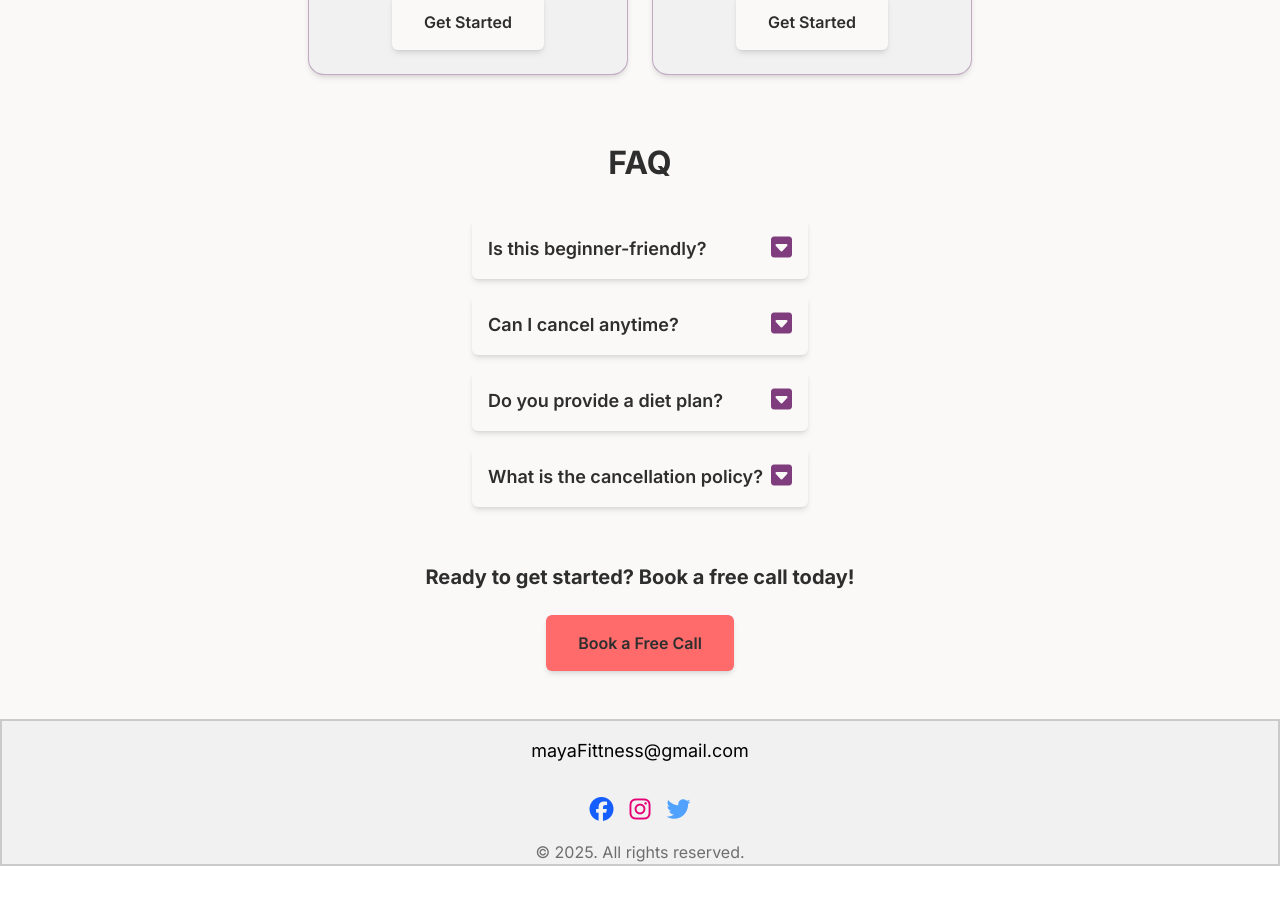
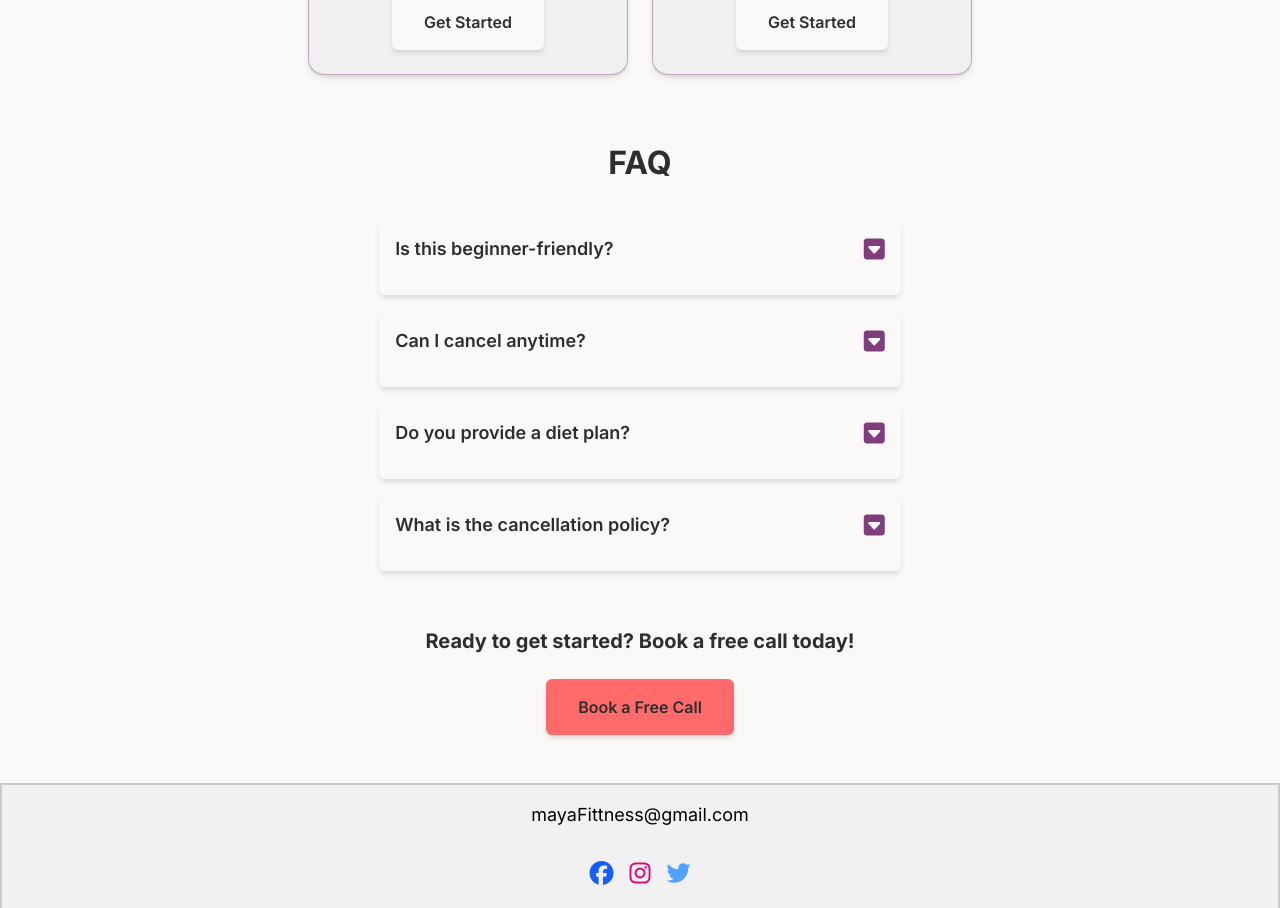
Before and after one commit to Felina404/fitness-coach, a React (Vite) app: page / in a window 1280 px wide. Shown: the part 2980-3888 px from the top of the page. Before the commit the page ends 3846 px from the top, so only its background shows below. Built offline with nearby package versions, Linux system fonts and the light colour scheme; no server answers.

Commit message:
accesibility features

```diff
--- a/src/App.tsx
+++ b/src/App.tsx
@@ -17,10 +17,10 @@ const GA_ID = import.meta.env.VITE_GA_MEASUREMENT_ID;
 function App() {
 
     useEffect(() => {
-    // if (GA_ID && import.meta.env.MODE === 'production') {
+    if (GA_ID && import.meta.env.MODE === 'production') {
       ReactGA.initialize(GA_ID);
       ReactGA.send({ hitType: 'pageview', page: window.location.pathname });
-    // }
+    }
   }, []);
 
   return (
--- a/src/components/Faq.tsx
+++ b/src/components/Faq.tsx
@@ -1,61 +1,68 @@
-import React,{useState} from 'react';
+import React, { useState } from 'react';
 
 const data = [
-  {
-    q: 'Is this beginner-friendly?',
-    a: 'Yes! Everything is tailored to your level.',
-  },
-
-    {
-    q: 'Can I cancel anytime?',
-    a: 'Yes, there’s no contract.',
-  },
-
-    {
-    q: 'Do you provide a diet plan?',
-    a: 'Yes, customized for you.',
-  },
-
-     {
-    q: 'What is the cancellation policy?',
-    a: 'We do not provide a cancellation policy. You can cancel anytime.',
-  },
-
-
+  { q: 'Is this beginner-friendly?', a: 'Yes! Everything is tailored to your level.' },
+  { q: 'Can I cancel anytime?', a: 'Yes, there’s no contract.' },
+  { q: 'Do you provide a diet plan?', a: 'Yes, customized for you.' },
+  { q: 'What is the cancellation policy?', a: 'We do not provide a cancellation policy. You can cancel anytime.' },
 ];
 
-function Faq () {
-
+function Faq() {
   const [openIndex, setOpenIndex] = useState<null | number>(null);
 
   const toggle = (i: number) => {
     setOpenIndex(openIndex === i ? null : i);
-    }
+  };
 
   return (
-        <div id="FAQ" className='font-inter'>
-            <h1 className='text-center font-bold text-[clamp(1.5rem,3vw,2rem)] text-textDark m-4 p-4 '>FAQ</h1>
+    <section id="FAQ" className="font-inter" aria-label="Frequently Asked Questions">
+      <h1 className="text-center font-bold text-[clamp(1.5rem,3vw,2rem)] text-textDark m-4 p-4">FAQ</h1>
       <div className="w-fit min-w-[16rem] max-w-full mx-auto space-y-4">
-                {data.map((item, i) => (
-                    <div key={i} className='p-4 bg-bg rounded-md shadow-md'>
-                        <div className='flex justify-start items-start gap-2'>
-                            <h2 className='text-textDark font-semibold text-lg text-left flex-1 break-words min-w-0'>{item.q}</h2>
-                            <button onClick={() => toggle(i)} className='text-textDark/80 text-left font-semibold'>
-                            <i className={`fa-solid text-2xl text-secondary cursor-pointer transition ${openIndex === i ? 'fa-square-caret-up' : 'fa-square-caret-down'}`}></i>
+        {data.map((item, i) => {
+          const isOpen = openIndex === i;
+          const buttonId = `faq-button-${i}`;
+          const panelId = `faq-panel-${i}`;
+
+          return (
+            <div key={i} className="p-4 bg-bg rounded-md shadow-md">
+              <div className="flex justify-between items-center">
+                <h2
+                  id={buttonId}
+                  className="text-textDark font-semibold text-lg text-left flex-grow break-words min-w-0"
+                     >
+                    {item.q}
+                </h2>
+                  <button
+                    aria-expanded={isOpen}
+                    aria-controls={panelId}
+                    onClick={() => toggle(i)}
+                    className="text-textDark/80 font-semibold flex items-center gap-2 cursor-pointer bg-transparent border-none p-0"
+                  >
+
+                    <i
+                      className={`fa-solid text-2xl text-secondary transition ${
+                        isOpen ? 'fa-square-caret-up' : 'fa-square-caret-down'
+                      }`}
+                      aria-hidden="true"
+                    ></i>
                   </button>
               </div>
-
-                        {openIndex === i && (
-                            <p className='text-textDark/80 text-left leading-relaxed mt-4 text-normal'>
+              <div
+            id={panelId}
+            role="region"
+            aria-labelledby={buttonId}
+            className={`text-textDark/80 text-left leading-relaxed mt-4 text-normal overflow-hidden transition-[max-height,opacity] duration-500 ease-in-out
+                ${isOpen ? 'max-h-96 opacity-100' : 'max-h-0 opacity-0'}
+            `}
+            >
             {item.a}
-                            </p>
-                        )}
-                    </div>
-                ))}
             </div>
             </div>
-
-    )
+          );
+        })}
+      </div>
+    </section>
+  );
 }
 
 export default Faq;
--- a/src/components/Header.tsx
+++ b/src/components/Header.tsx
@@ -47,6 +47,8 @@ function Header() {
           <button
             onClick={() => setMenuOpen(!menuOpen)}
             className="text-textDark hover:text-hover active:text-hover focus:outline-none cursor-pointer"
+            aria-label={menuOpen ? 'Close menu' : 'Open menu'}
+            aria-expanded={menuOpen}
           >
             <i className={`fa-solid text-2xl ${menuOpen ? 'fa-xmark' : 'fa-bars'}`}></i>
           </button>
```
Lines whose indentation alone changed are shown as unchanged.
